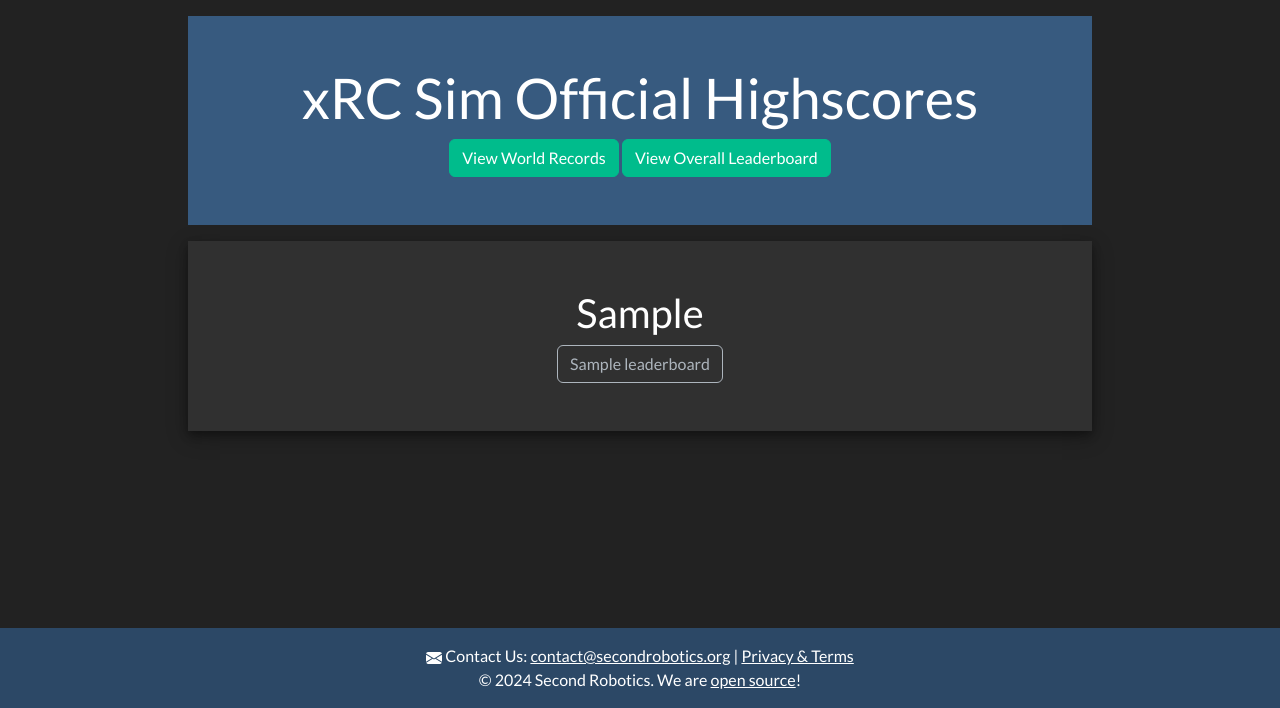
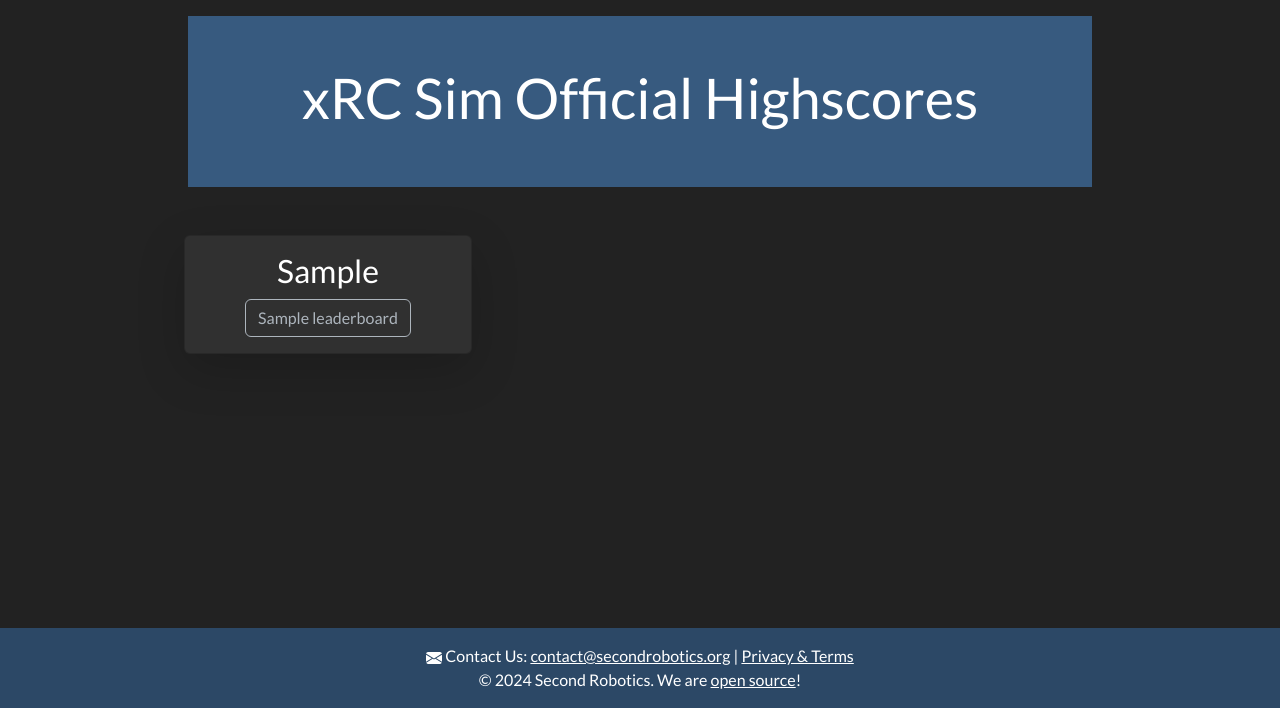
Before and after one commit to SecondRobotics/SecondWebsite, a Django app: page /highscores/ in a window 1280 px wide. Shown: the part 92-800 px from the top of the page. Run offline with Django 3.2, Linux system fonts and the light colour scheme; tables that the repository leaves empty hold one stand-in row (values such as "Sample post"); some libraries are stand-ins or nearby versions.

Commit message:
feat: Refactor highscore leaderboard layout and styling

```diff
--- a/highscores/templates/highscores/highscore_home.html
+++ b/highscores/templates/highscores/highscore_home.html
@@ -7,16 +7,15 @@
     <h1 style="color: white" class="display-4 fw-normal">
         xRC Sim Official Highscores
     </h1>
-    <a href="/highscores/world-records/" class="btn btn-success">View World Records</a>
-    <a href="/highscores/overall/" class="btn btn-success">View Overall Leaderboard</a>
 </div>
 
+<div class="container my-5">
+    <div class="row">
         {% for game, leaderboards in games.items %}
-
-<div
-    class="position-relative overflow-hidden p-3 p-md-5 m-md-3 text-center shadowy bg-dark"
->
-    <h2 style="color: white" class="display-10 fw-normal">{{ game }}</h2>
+        <div class="col-12 col-lg-4 mb-4">
+            <div class="card bg-dark text-white shadow-lg h-100">
+                <div class="card-body text-center">
+                    <h3 class="card-title">{{ game }}</h3>
                     {% if leaderboards|length > 1 %}
                     <a
                         href="/highscores/{{ leaderboards.copy.pop.game_slug }}/combined/"
@@ -32,6 +31,9 @@
                         >{{ leaderboard.name }}</a>
                     {% endfor %}
                 </div>
-
+            </div>
+        </div>
         {% endfor %}
+    </div>
+</div>
 {% endblock %}
```
Lines whose indentation alone changed are shown as unchanged.
